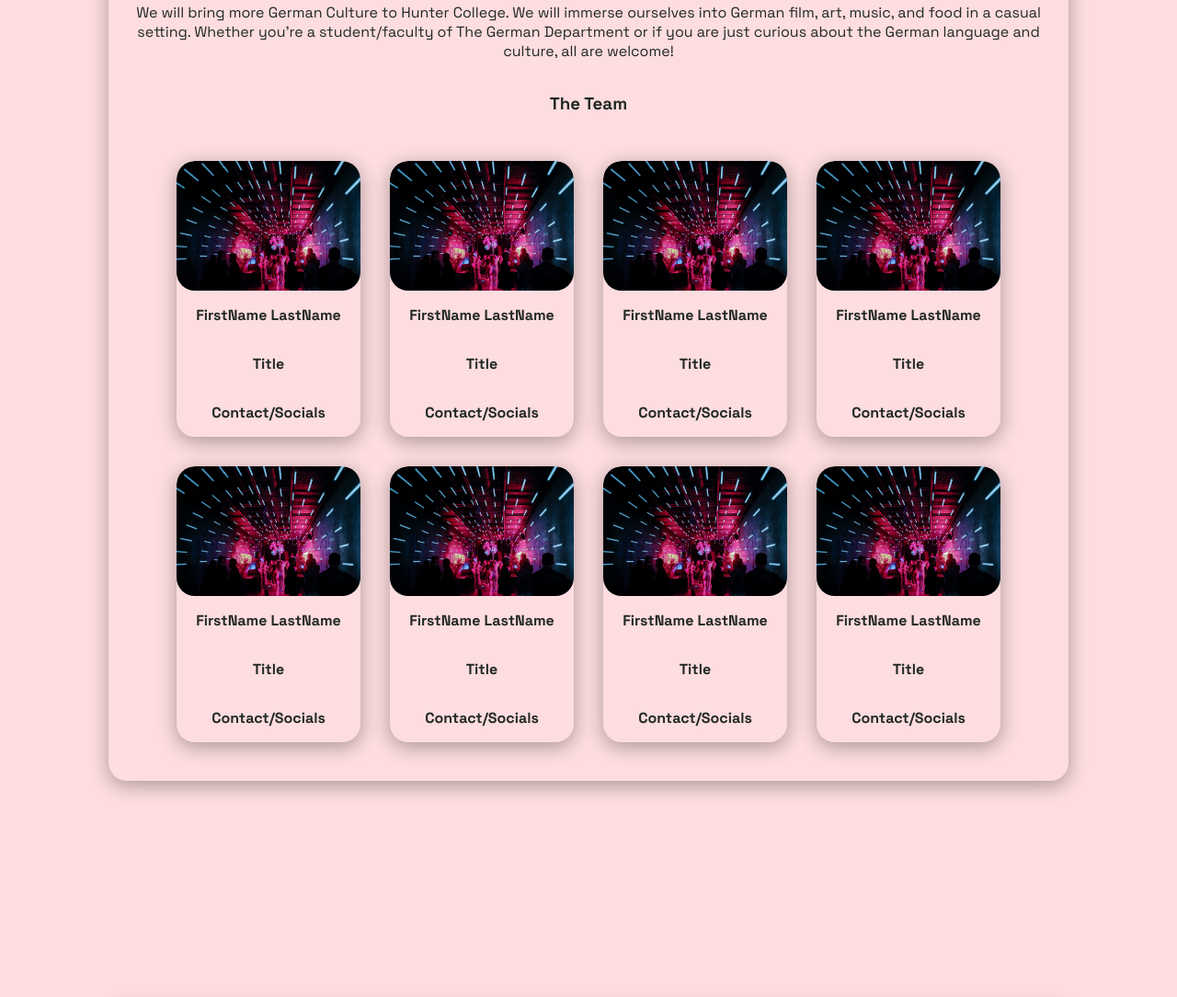
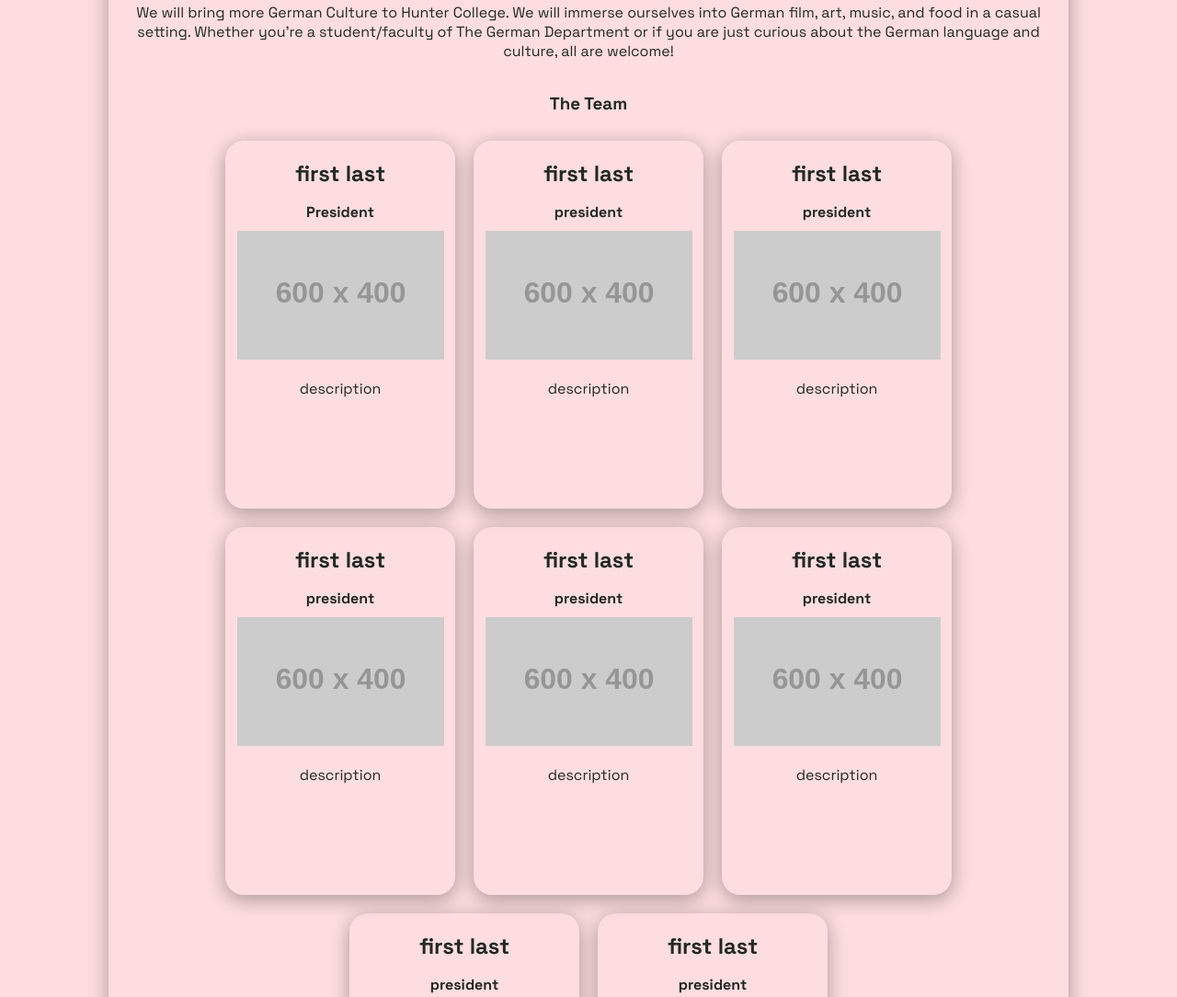
Before and after one commit to ragibasif/german-club-hunter, a website: page index.html in a window 1280 px wide. Shown: the part 954-2038 px from the top of the page at 92% size. Drawn offline with Linux system fonts and the light colour scheme; placeholder pictures from the web are drawn by us.

Commit message:
make display of team cards to be dynamic

```diff
--- a/index.html
+++ b/index.html
@@ -32,7 +32,7 @@
       </div>
       <nav id="nav">
         <!-- <div class="logo">German</div> -->
-        <p class="nav-links fade-in fade-in-short">
+        <p class="nav-links fade-in">
           <a href="#home">home</a>
           <a href="#about">about</a>
           <a href="#events">events</a>
@@ -80,49 +80,7 @@
           welcome!
         </p>
         <h3>The Team</h3>
-        <div class="image-container">
-          <div class="image-card">
-            <img src="./assets/images/event.jpg" alt="">
-            <p>FirstName LastName</p>
-            <p>Title</p>
-            <p><a href="">Contact/Socials</a></p>
-          </div>
-          <div class="image-card">
-            <img src="./assets/images/event.jpg" alt="">
-            <p>FirstName LastName</p>
-            <p>Title</p>
-            <p><a href="">Contact/Socials</a></p>
-          </div><div class="image-card">
-            <img src="./assets/images/event.jpg" alt="">
-            <p>FirstName LastName</p>
-            <p>Title</p>
-            <p><a href="">Contact/Socials</a></p>
-          </div><div class="image-card">
-            <img src="./assets/images/event.jpg" alt="">
-            <p>FirstName LastName</p>
-            <p>Title</p>
-            <p><a href="">Contact/Socials</a></p>
-          </div><div class="image-card">
-            <img src="./assets/images/event.jpg" alt="">
-            <p>FirstName LastName</p>
-            <p>Title</p>
-            <p><a href="">Contact/Socials</a></p>
-          </div><div class="image-card">
-            <img src="./assets/images/event.jpg" alt="">
-            <p>FirstName LastName</p>
-            <p>Title</p>
-            <p><a href="">Contact/Socials</a></p>
-          </div><div class="image-card">
-            <img src="./assets/images/event.jpg" alt="">
-            <p>FirstName LastName</p>
-            <p>Title</p>
-            <p><a href="">Contact/Socials</a></p>
-          </div><div class="image-card">
-            <img src="./assets/images/event.jpg" alt="">
-            <p>FirstName LastName</p>
-            <p>Title</p>
-            <p><a href="">Contact/Socials</a></p>
-          </div>
+        <div class="team-container" id="team-container">
         </div>
         <!-- <p>Brief history of the club Leadership team</p>
         <p>(President, Vice President, etc.)</p> -->
@@ -159,7 +117,7 @@
             <li>Merch coming soon!</li>
           </ul>
         <p>Membership requirements: Have a genuine interest in the German language and culture.</p>
-        <p>Ready to become a member? Just click right <a href="">here.</a></p>
+        <p>Ready to become a member? Just click right <a href="https://docs.google.com/forms/d/e/1FAIpQLSdGMQ84sKuoyCGlo56Fr8JBW4GbQQ537QncaYqrep9Qyn6eJQ/viewform?usp=sf_link" target="_blank">here.</a> </p>
       </div>
     </section>
     <section id="contact">
--- a/script.js
+++ b/script.js
@@ -47,3 +47,43 @@ if (currentTheme) {
     darkMode();
   }
 }
+
+fetch("team.json")
+  .then((response) => response.json())
+  .then((data) => {
+    const container = document.getElementById("team-container");
+    data.forEach((item) => {
+      // Create a card element
+      const card = document.createElement("div");
+      card.classList.add("team-card");
+
+      // Create a name element
+      const name = document.createElement("h2");
+      name.classList.add("team-card-name");
+      name.textContent = item.name;
+
+      // Create a title element
+      const role = document.createElement("h3");
+      role.classList.add("team-card-role");
+      role.textContent = item.role;
+
+      // Create a image element
+      const image = document.createElement("img");
+      image.classList.add("team-card-img");
+      image.src = item.image;
+      // Create a description element
+      const description = document.createElement("p");
+      description.classList.add("team-card-description");
+      description.textContent = item.description;
+
+      // Append title and description to the card
+      card.appendChild(name);
+      card.appendChild(role);
+      card.appendChild(image);
+      card.appendChild(description);
+
+      // Append the card to the container
+      container.appendChild(card);
+    });
+  })
+  .catch((error) => console.error("Error fetching the JSON data:", error));
--- a/styles.css
+++ b/styles.css
@@ -175,8 +175,8 @@ input:checked + .slider::before {
   border-radius: 50%;
 }
 
-fas {
-  font-size: 30px;
+.fas {
+  font-size: 1.5rem;
   margin-right: 5px;
 }
 
@@ -264,37 +264,39 @@ fas {
   justify-content: space-evenly;
 }
 
-.image-container {
+.team-container {
   display: flex;
-  flex-direction: row;
-  position: relative;
-  margin: 1rem;
   align-items: center;
+  text-align: center;
+  justify-content: center;
   flex-wrap: wrap;
-  justify-content: center;
+}
+.team-card {
+  border-radius: 20px;
+  margin: 10px;
+  width: 250px;
+  height: 400px;
+  box-shadow: var(--box-shadow);
+}
+.team-card-name {
+  font-size: 1.5em;
+  margin-bottom: 10px;
+}
+.team-card-role {
+  font-size: 1em;
+  margin-bottom: 10px;
 }
 
-.image-card {
-  align-items: center;
-  text-align: center;
-  display: flex;
-  flex-direction: column;
-  overflow: hidden;
-  font-weight: bold;
-  border-radius: 20px;
-  width: 200px;
-  height: 300px;
-  box-shadow: var(--box-shadow);
+.team-card-img {
   object-fit: cover;
-  margin: 1rem;
+  width: 90%;
+  height: 35%;
 }
 
-.image-card img {
-  border-radius: 20px;
-  /* padding: 1rem; */
-  width: 100%;
-  height: 60%;
+.team-card-description {
+  font-size: 1em;
 }
+
 
 /* Keyframes for fade-in animation */
 @keyframes fadeIn {
@@ -309,34 +311,10 @@ fas {
 /* Base class for fade-in animation */
 .fade-in {
   animation-name: fadeIn;
-  animation-fill-mode: both;
+  animation-duration: 1.0s;
+  /* animation-fill-mode: both; */
 }
 
-/* Fade-in durations */
-.fade-in-short {
-  animation-duration: 0.5s;
-}
-
-.fade-in-medium {
-  animation-duration: 1s;
-}
-
-.fade-in-long {
-  animation-duration: 2s;
-}
-
-/* Fade-in delays */
-.fade-in-delay-1 {
-  animation-delay: 0.5s;
-}
-
-.fade-in-delay-2 {
-  animation-delay: 1s;
-}
-
-.fade-in-delay-3 {
-  animation-delay: 2s;
-}
 
 /* flags */
 .flag-container {
--- /dev/null
+++ b/team.json
@@ -0,0 +1,58 @@
+[
+  {
+    "name": "first last",
+    "role": "President",
+    "description": "description",
+    "image": "https://placehold.co/600x400",
+    "contact": "get in touch"
+  },
+  {
+    "name": "first last",
+    "role": "president",
+    "description": "description",
+    "image": "https://placehold.co/600x400",
+    "contact": "get in touch"
+  },
+  {
+    "name": "first last",
+    "role": "president",
+    "description": "description",
+    "image": "https://placehold.co/600x400",
+    "contact": "get in touch"
+  },
+  {
+    "name": "first last",
+    "role": "president",
+    "description": "description",
+    "image": "https://placehold.co/600x400",
+    "contact": "get in touch"
+  },
+  {
+    "name": "first last",
+    "role": "president",
+    "description": "description",
+    "image": "https://placehold.co/600x400",
+    "contact": "get in touch"
+  },
+  {
+    "name": "first last",
+    "role": "president",
+    "description": "description",
+    "image": "https://placehold.co/600x400",
+    "contact": "get in touch"
+  },
+  {
+    "name": "first last",
+    "role": "president",
+    "description": "description",
+    "image": "https://placehold.co/600x400",
+    "contact": "get in touch"
+  },
+  {
+    "name": "first last",
+    "role": "president",
+    "description": "description",
+    "image": "https://placehold.co/600x400",
+    "contact": "get in touch"
+  }
+]
```
